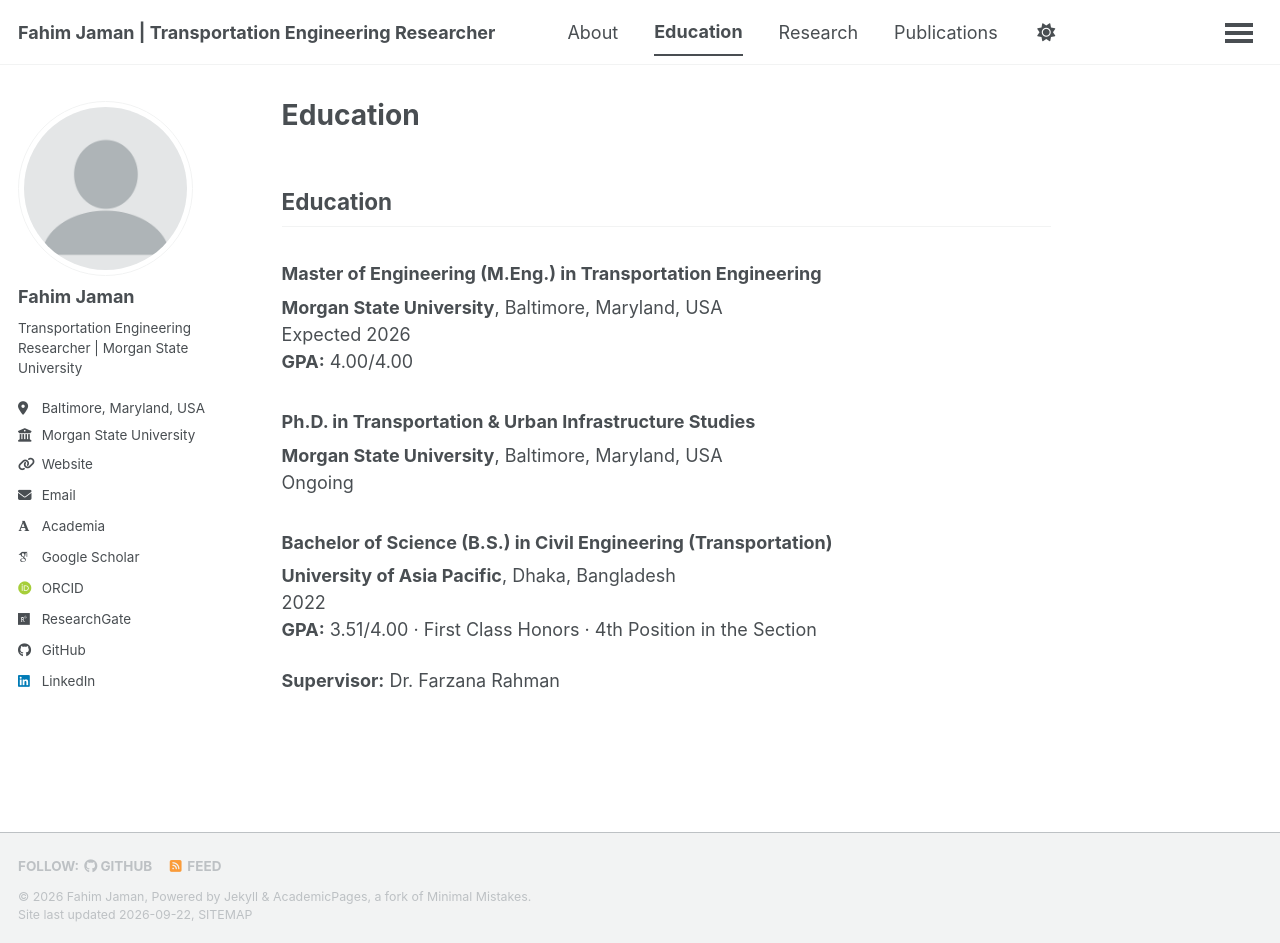
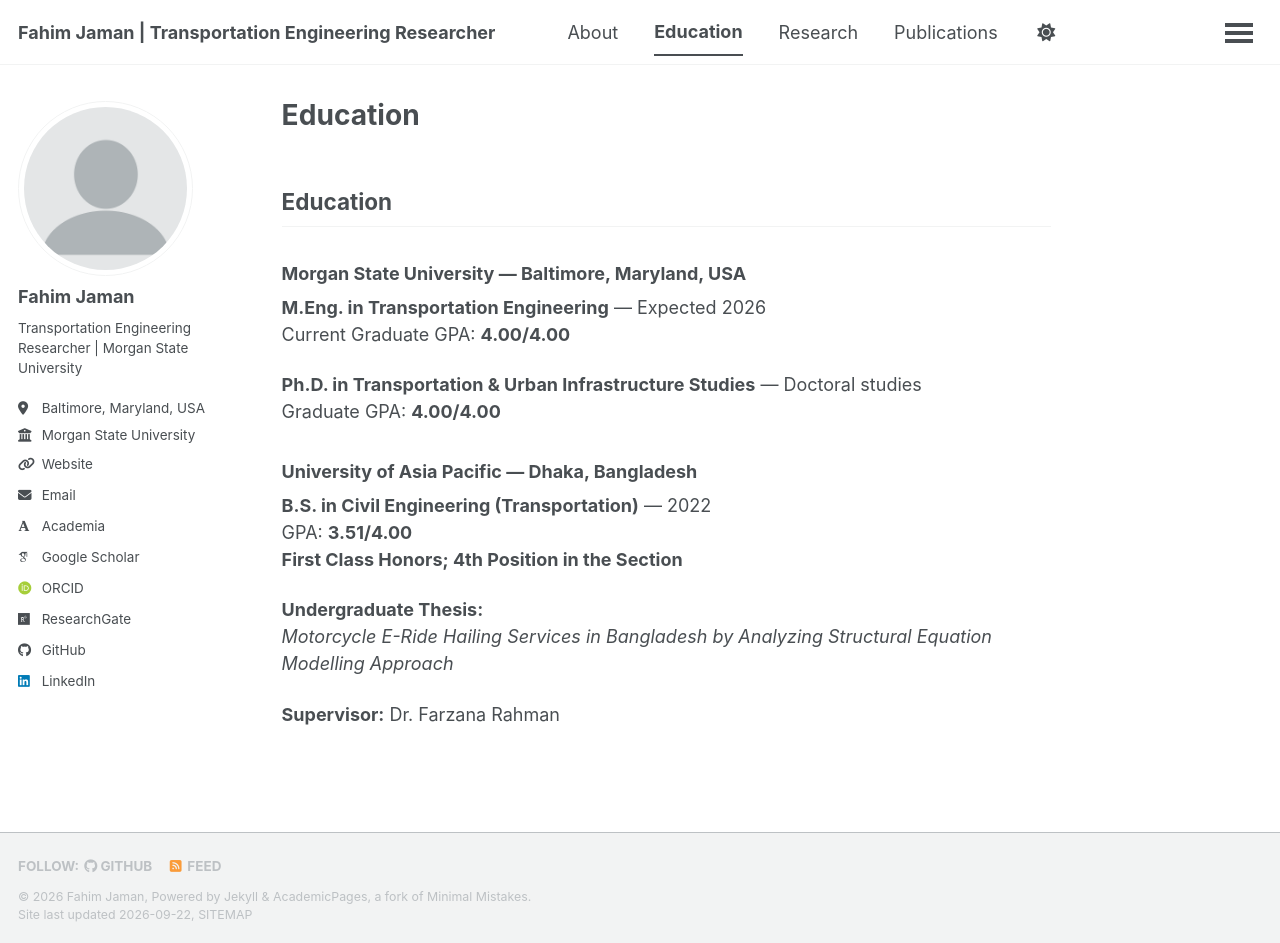
Before and after one commit to fahimjaman/111, a Jekyll site: the page built from _pages/education.md, in a window 1280 px wide and 943 px high. Built offline with Jekyll 4.4.1, drawn with Linux system fonts in a browser that asks for light colours; some web fonts are replaced; a script that is not in the unit is left out.

Commit message:
Replace template content with Fahim Jaman academic profile

```diff
--- a/_pages/education.md
+++ b/_pages/education.md
@@ -6,18 +6,21 @@ author_profile: true
 
 ## Education
 
-### Master of Engineering (M.Eng.) in Transportation Engineering
-**Morgan State University**, Baltimore, Maryland, USA
-Expected 2026
-**GPA:** 4.00/4.00
+### Morgan State University — Baltimore, Maryland, USA
 
-### Ph.D. in Transportation & Urban Infrastructure Studies
-**Morgan State University**, Baltimore, Maryland, USA
-Ongoing
+**M.Eng. in Transportation Engineering** — Expected 2026
+Current Graduate GPA: **4.00/4.00**
 
-### Bachelor of Science (B.S.) in Civil Engineering (Transportation)
-**University of Asia Pacific**, Dhaka, Bangladesh
-2022
-**GPA:** 3.51/4.00 · First Class Honors · 4th Position in the Section
+**Ph.D. in Transportation & Urban Infrastructure Studies** — Doctoral studies
+Graduate GPA: **4.00/4.00**
+
+### University of Asia Pacific — Dhaka, Bangladesh
+
+**B.S. in Civil Engineering (Transportation)** — 2022
+GPA: **3.51/4.00**
+**First Class Honors; 4th Position in the Section**
+
+**Undergraduate Thesis:**
+*Motorcycle E-Ride Hailing Services in Bangladesh by Analyzing Structural Equation Modelling Approach*
 
 **Supervisor:** Dr. Farzana Rahman
```
